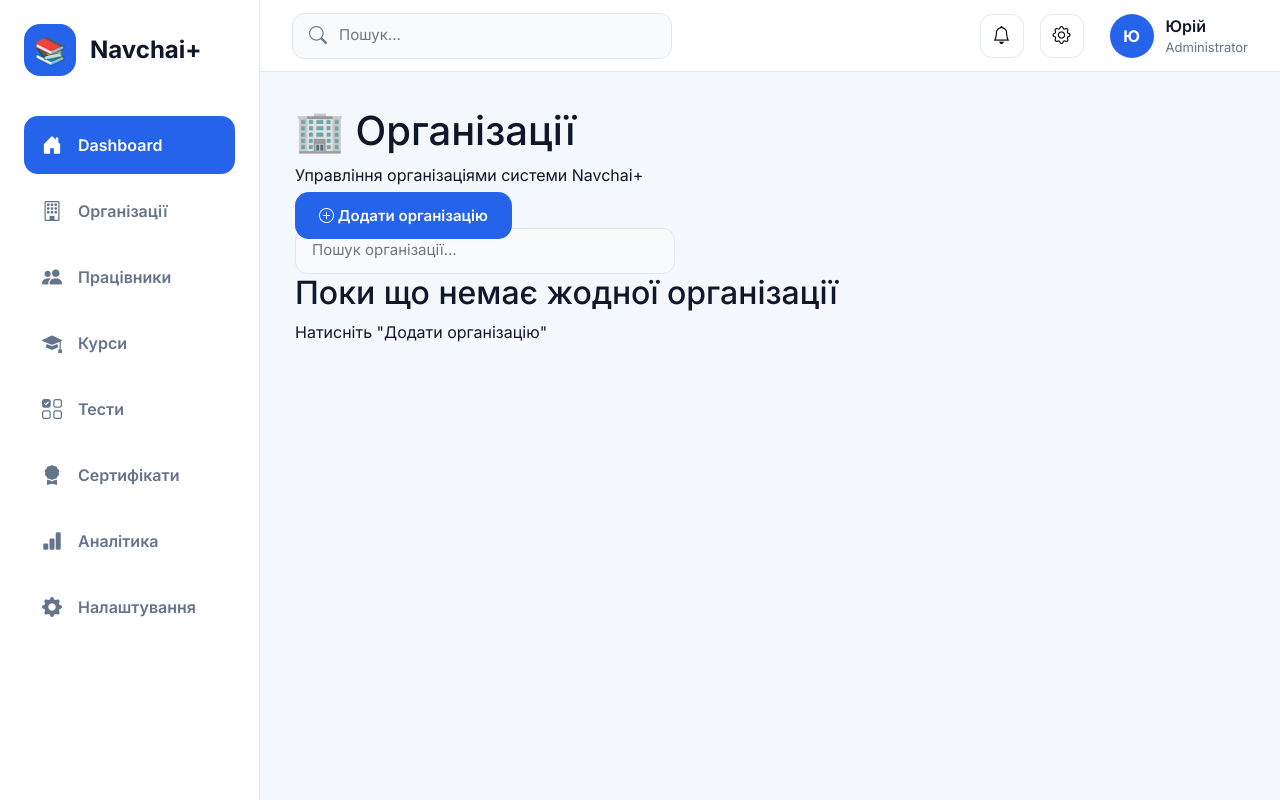
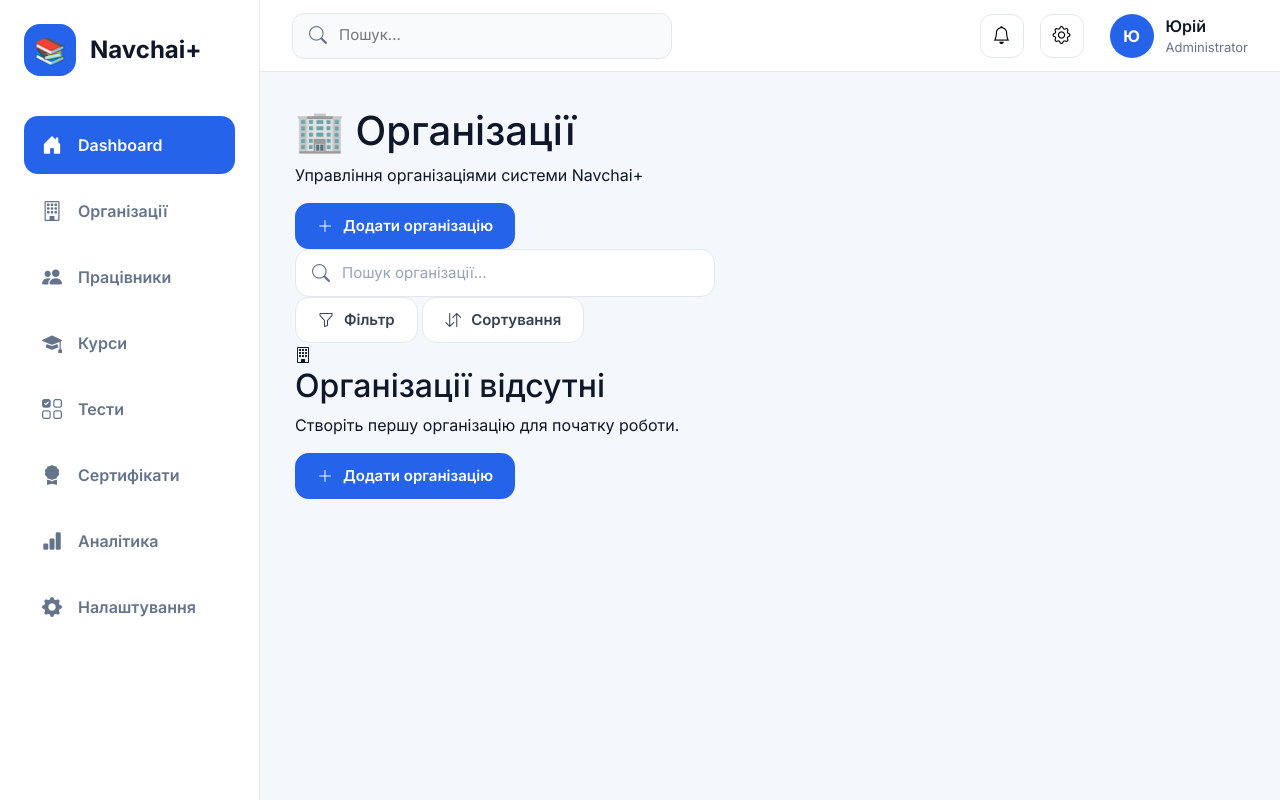
Before and after one commit to spoil7/NavchaiPlus, a Django app: page /organizations/ in a window 1280 px wide. Run offline with Django 5.2, Linux system fonts and the light colour scheme; data that the repository does not hold is empty.

Commit message:
feat: add Navchai UI foundation, toolbar, search, cards and organizations redesign

```diff
--- a/organizations/templates/organizations/list.html
+++ b/organizations/templates/organizations/list.html
@@ -18,11 +18,10 @@
 
     </div>
 
- <a
-href="{% url 'organizations:create' %}"
-class="primary-btn">
+    <a href="{% url 'organizations:create' %}"
+       class="nc-btn nc-btn-primary">
 
-<i class="bi bi-plus-circle"></i>
+        <i class="bi bi-plus-lg"></i>
 
         Додати організацію
 
@@ -31,7 +30,13 @@ class="primary-btn">
 </div>
 
 
-<div class="search-box">
+<div class="page-toolbar">
+
+    <div class="toolbar-left">
+
+        <div class="nc-search">
+
+            <i class="bi bi-search"></i>
 
             <input
                 type="text"
@@ -40,12 +45,38 @@ class="primary-btn">
 
         </div>
 
+    </div>
 
-<div class="organization-grid">
+    <div class="toolbar-right">
+
+        <button class="nc-btn nc-btn-secondary">
+
+            <i class="bi bi-funnel"></i>
+
+            Фільтр
+
+        </button>
+
+        <button class="nc-btn nc-btn-secondary">
+
+            <i class="bi bi-arrow-down-up"></i>
+
+            Сортування
+
+        </button>
+
+    </div>
+
+</div>
+
+
+<div class="row g-4">
 
 {% for organization in organizations %}
 
-<div class="organization-card">
+<div class="col-lg-4 col-md-6">
+
+    <div class="nc-card">
 
     <div class="organization-logo">
 
@@ -97,9 +128,10 @@ class="primary-btn">
 
     </div>
 
-    <a
-href="{% url 'organizations:detail' organization.id %}"
-class="primary-btn">
+    <a href="{% url 'organizations:detail' organization.id %}"
+       class="nc-btn nc-btn-primary">
+
+        <i class="bi bi-box-arrow-up-right"></i>
 
         Відкрити
 
@@ -111,17 +143,28 @@ class="primary-btn">
 
 <div class="empty-state">
 
+    <i class="bi bi-building"></i>
+
     <h2>
 
-        Поки що немає жодної організації
+        Організації відсутні
 
     </h2>
 
     <p>
 
-        Натисніть "Додати організацію"
+        Створіть першу організацію для початку роботи.
 
     </p>
+
+    <a href="{% url 'organizations:create' %}"
+       class="nc-btn nc-btn-primary">
+
+        <i class="bi bi-plus-lg"></i>
+
+        Додати організацію
+
+    </a>
 
 </div>
 
--- a/static/css/components/nc-button.css
+++ b/static/css/components/nc-button.css
@@ -0,0 +1,71 @@
+/* ===========================
+   Navchai Button
+=========================== */
+
+.nc-btn{
+
+    display:inline-flex;
+
+    align-items:center;
+
+    justify-content:center;
+
+    gap:10px;
+
+    height:46px;
+
+    padding:0 22px;
+
+    border:none;
+
+    border-radius:14px;
+
+    cursor:pointer;
+
+    font-size:15px;
+
+    font-weight:600;
+
+    text-decoration:none;
+
+    transition:.25s;
+
+}
+
+.nc-btn i{
+
+    font-size:16px;
+
+}
+
+.nc-btn-primary{
+
+    background:#2563EB;
+
+    color:#fff;
+
+}
+
+.nc-btn-primary:hover{
+
+    background:#1D4ED8;
+
+    color:#fff;
+
+}
+
+.nc-btn-secondary{
+
+    background:#fff;
+
+    border:1px solid #E5E7EB;
+
+    color:#334155;
+
+}
+
+.nc-btn-secondary:hover{
+
+    background:#F8FAFC;
+
+}
--- a/static/css/components/nc-card.css
+++ b/static/css/components/nc-card.css
@@ -0,0 +1,27 @@
+/* ===========================
+   Navchai Card
+=========================== */
+
+.nc-card{
+
+    background:#fff;
+
+    border:1px solid #E5E7EB;
+
+    border-radius:20px;
+
+    padding:24px;
+
+    transition:.25s;
+
+    box-shadow:0 6px 20px rgba(15,23,42,.04);
+
+}
+
+.nc-card:hover{
+
+    transform:translateY(-4px);
+
+    box-shadow:0 14px 30px rgba(15,23,42,.08);
+
+}
--- a/static/css/components/nc-search.css
+++ b/static/css/components/nc-search.css
@@ -0,0 +1,71 @@
+/* ===========================
+   Navchai Search
+=========================== */
+
+.nc-search{
+
+    display:flex;
+
+    align-items:center;
+
+    gap:12px;
+
+    width:420px;
+
+    height:48px;
+
+    padding:0 16px;
+
+    background:#FFFFFF;
+
+    border:1px solid #E2E8F0;
+
+    border-radius:14px;
+
+    transition:.25s;
+
+}
+
+.nc-search:hover{
+
+    border-color:#CBD5E1;
+
+}
+
+.nc-search:focus-within{
+
+    border-color:#2563EB;
+
+    box-shadow:0 0 0 4px rgba(37,99,235,.10);
+
+}
+
+.nc-search i{
+
+    color:#64748B;
+
+    font-size:18px;
+
+}
+
+.nc-search input{
+
+    flex:1;
+
+    border:none;
+
+    outline:none;
+
+    background:transparent;
+
+    font-size:15px;
+
+    color:#0F172A;
+
+}
+
+.nc-search input::placeholder{
+
+    color:#94A3B8;
+
+}
--- a/static/css/style.css
+++ b/static/css/style.css
@@ -3,7 +3,7 @@
 @import url("layout.css");
 @import url("sidebar.css");
 @import url("topbar.css");
-
+@import url("components/toolbar.css");
 @import url("components/nc-button.css");
 @import url("components/nc-card.css");
 @import url("components/nc-input.css");
```
Also changed, not shown: static/css/toolbar.css (added, +33 -0 lines). Lines whose indentation alone changed are shown as unchanged.
